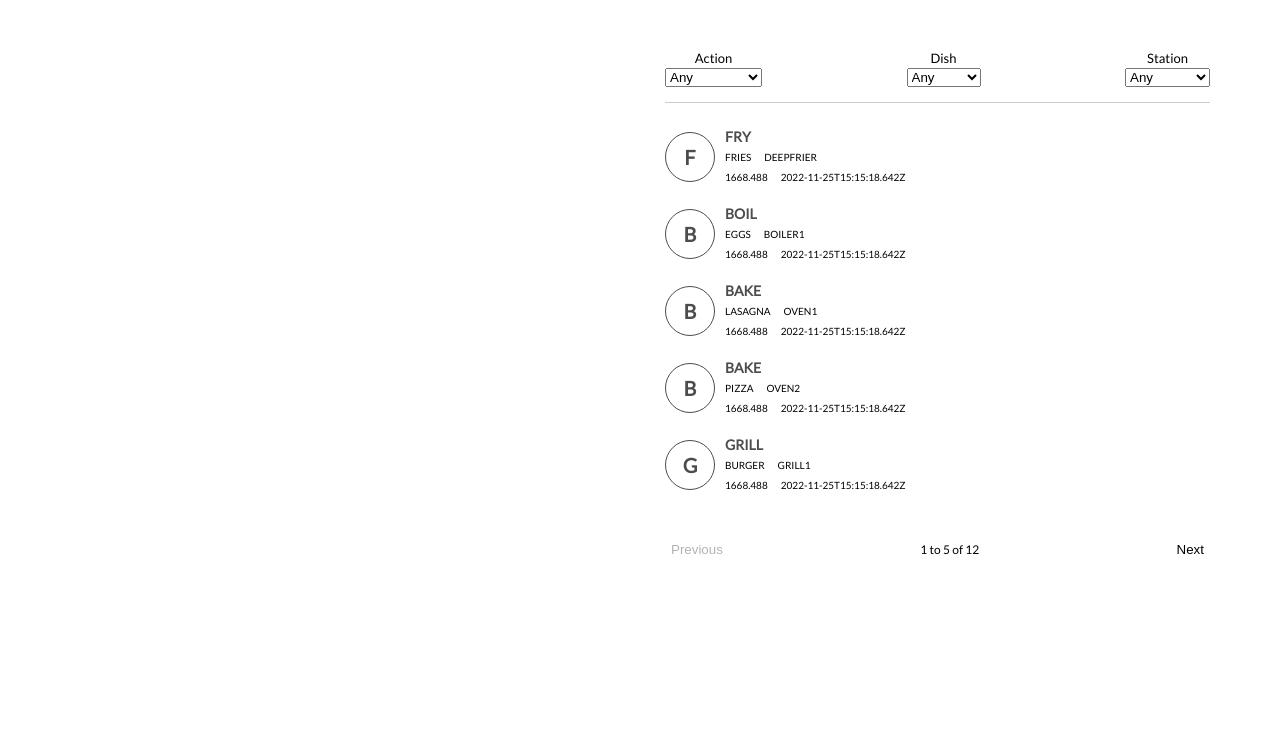
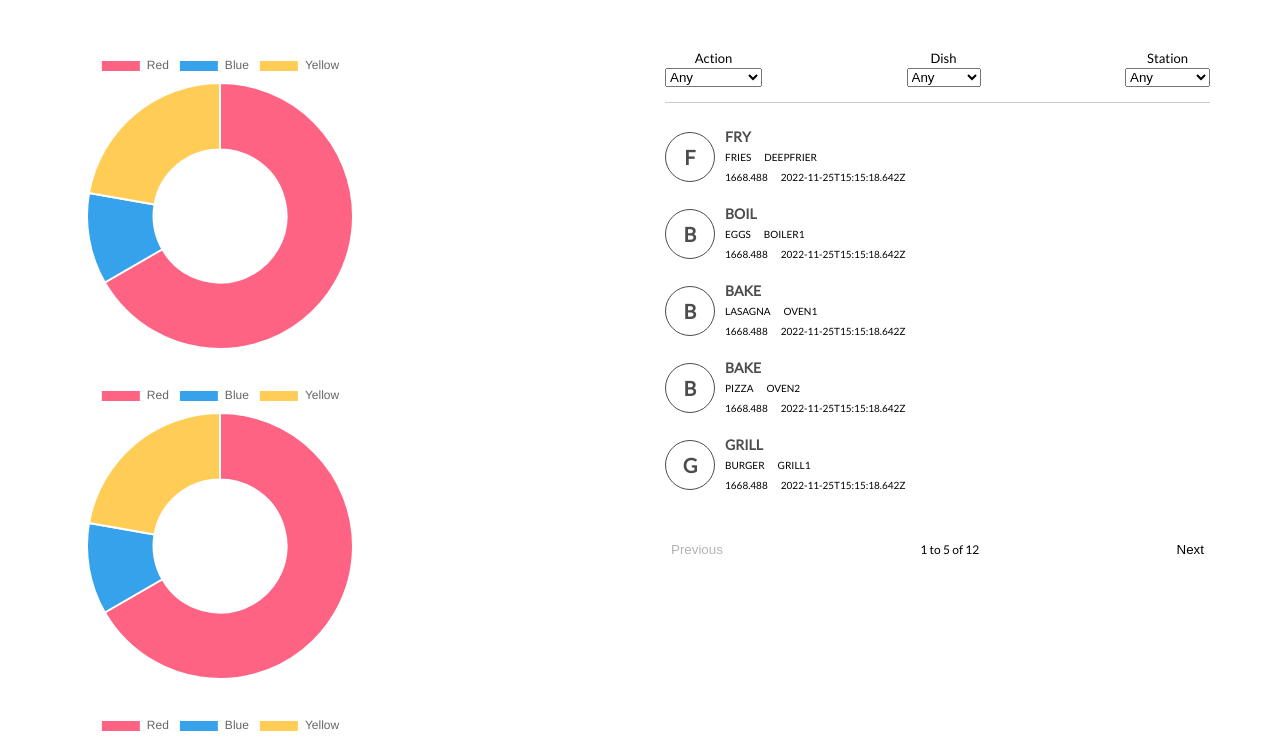
Before and after one commit to sonuram553/drishti-test, a React (Create React App) app: page / in a window 1280 px wide. Shown: the top 742 px of the page. Built offline with nearby package versions, Linux system fonts and the light colour scheme.

Commit message:
Add chart.js library

```diff
--- a/package.json
+++ b/package.json
@@ -6,7 +6,9 @@
     "@testing-library/jest-dom": "^5.16.5",
     "@testing-library/react": "^13.4.0",
     "@testing-library/user-event": "^13.5.0",
+    "chart.js": "^4.0.1",
     "react": "^18.2.0",
+    "react-chartjs-2": "^5.0.1",
     "react-dom": "^18.2.0",
     "react-scripts": "5.0.1",
     "sass": "^1.56.1",
--- a/src/components/App.jsx
+++ b/src/components/App.jsx
@@ -3,6 +3,9 @@
 import Pagination from "./Pagination";
 import { useEffect, useMemo, useState } from "react";
 import { actionListData, actions, dishes, stations } from "../data";
+import { Chart as ChartJS, ArcElement, Tooltip, Legend } from "chart.js";
+import { Doughnut } from "react-chartjs-2";
+ChartJS.register(ArcElement, Tooltip, Legend);
 
 function App() {
   const [page, setPage] = useState({
@@ -64,10 +67,36 @@
     const { skip, limit } = page;
     return filteredData.slice(skip, skip + limit);
   };
+  const chartData = {
+    labels: ["Red", "Blue", "Yellow"],
+    datasets: [
+      {
+        label: "My First Dataset",
+        data: [300, 50, 100],
+        backgroundColor: [
+          "rgb(255, 99, 132)",
+          "rgb(54, 162, 235)",
+          "rgb(255, 205, 86)",
+        ],
+        hoverOffset: 4,
+      },
+    ],
+  };
 
   return (
     <main>
-      <section></section>
+      <section className="chart">
+        <div>
+          <Doughnut data={chartData} />
+        </div>
+        <div>
+          <Doughnut data={chartData} />
+        </div>
+        <div>
+          <Doughnut data={chartData} />
+        </div>
+      </section>
+
       <section>
         <FilterList
           onChange={onUpdateFilter}
--- a/src/style/_reset.scss
+++ b/src/style/_reset.scss
@@ -27,3 +27,14 @@
   gap: 5em;
   grid-template-columns: 1fr 1fr;
 }
+
+.chart {
+  display: flex;
+  gap: 3rem 2rem;
+  flex-wrap: wrap;
+
+  div {
+    width: 30rem;
+    height: 30rem;
+  }
+}
```
Also changed, not shown: 1 other file (tests, documents, lock files or other folders).
